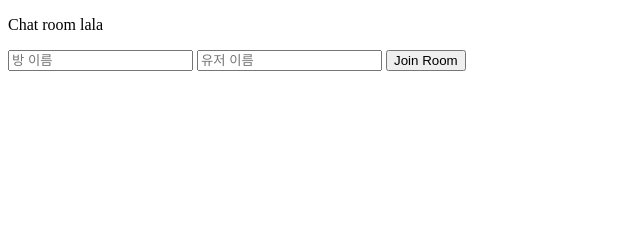
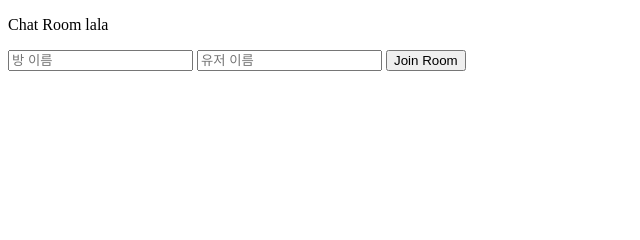
Before and after one commit to 2ndreae/e, a website: page index.html in a window 1280 px wide. Shown: the top 240 px of the page, 0-640 px from the left. Drawn offline with nearby package versions, Linux system fonts and the light colour scheme; no server answers.

Commit message:
Update index.html

```diff
--- a/index.html
+++ b/index.html
@@ -16,7 +16,7 @@
   <meta name="google-site-verification" content="g2JkdYuJjFbccXlyU66fF0B88ZynqrfrBVRM2M4pDJI" />
 </head>
 <body>
-  <p>Chat room lala</p>
+  <p>Chat Room lala</p>
   <div>
     <input id="roomName" type="text" placeholder="방 이름"/>
     <input id="userName" type="text" placeholder="유저 이름"/>
```
